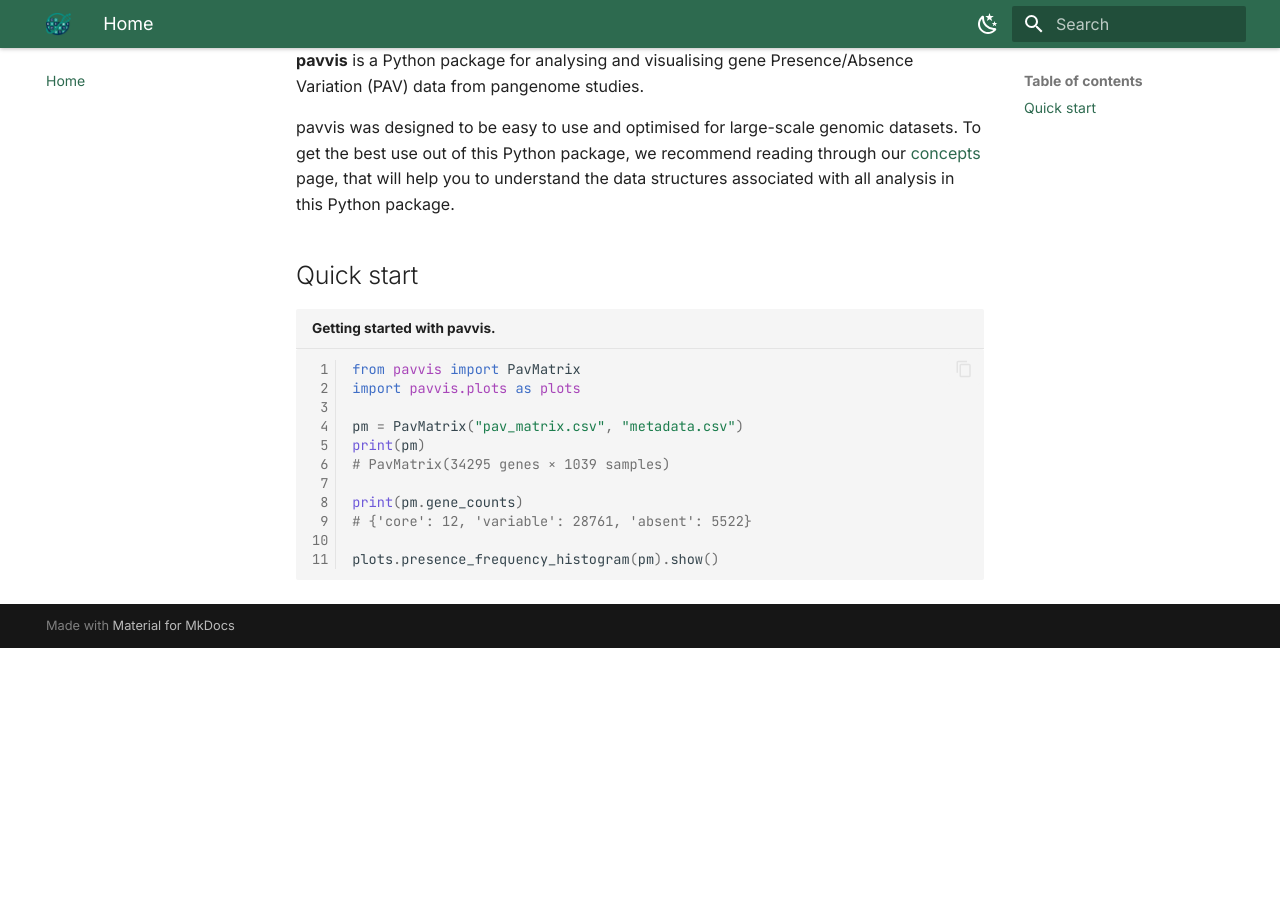
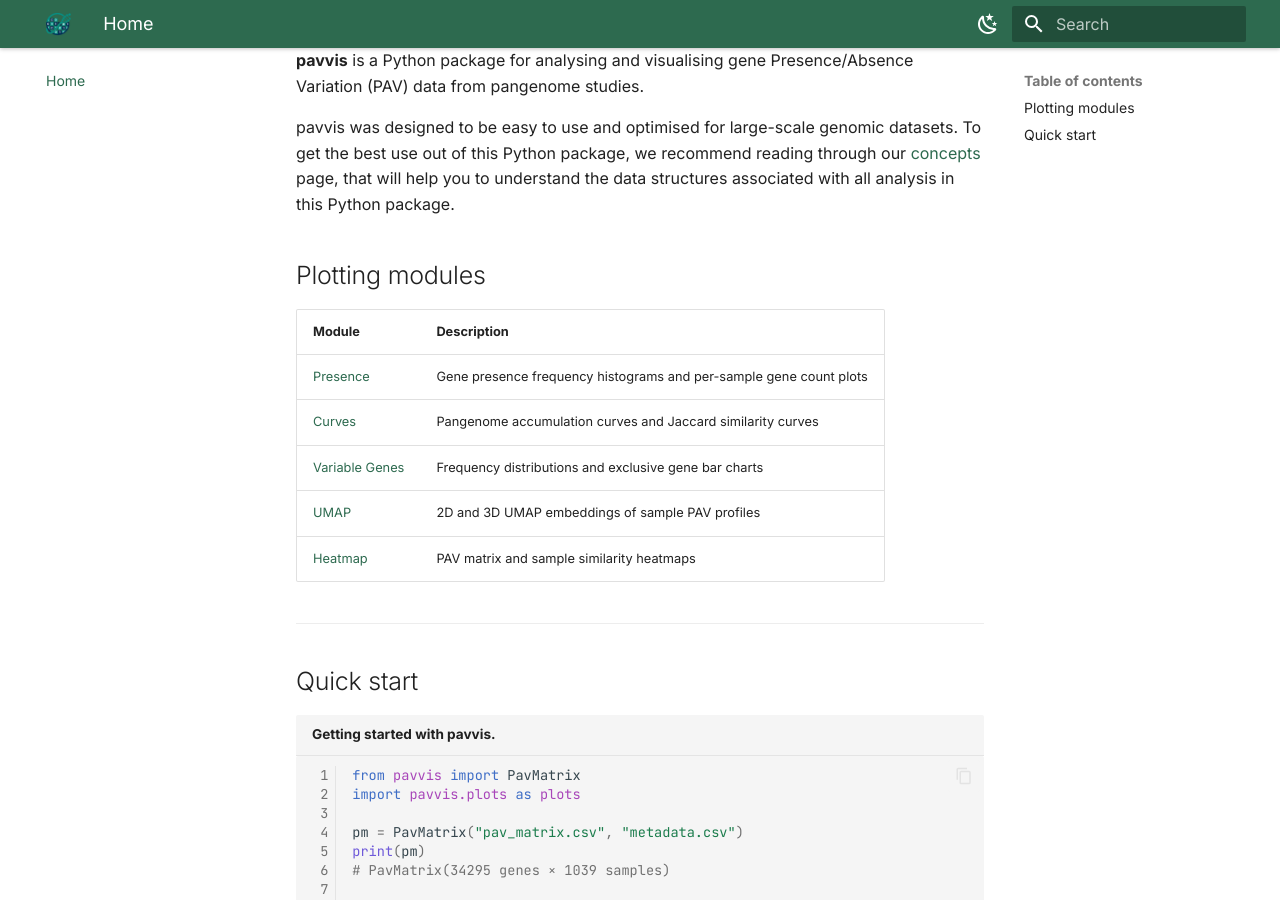
Before and after one commit to AppliedBioinformatics/pavvis, an MkDocs documentation site: the page built from docs/index.md, in a window 1280 px wide and 900 px high, scrolled down 481 px. Built offline with MkDocs 1.6.1 and Material for MkDocs 9.7.7, drawn with Linux system fonts in a browser that asks for light colours; before the commit the page ends 1129 px from its top, so only the background shows below that.

Commit message:
Update to homepage

```diff
--- a/docs/index.md
+++ b/docs/index.md
@@ -5,6 +5,18 @@
 pavvis was designed to be easy to use and optimised for large-scale genomic datasets. To get the best use out of this
 Python package, we recommend reading through our [concepts](concepts.md) page, that will help you to understand the data structures
 associated with all analysis in this Python package.
+
+## Plotting modules
+
+| Module | Description |
+|---|---|
+| [Presence](api/plots/presence.md) | Gene presence frequency histograms and per-sample gene count plots |
+| [Curves](api/plots/curves.md) | Pangenome accumulation curves and Jaccard similarity curves |
+| [Variable Genes](api/plots/variable_genes.md) | Frequency distributions and exclusive gene bar charts |
+| [UMAP](api/plots/umap.md) | 2D and 3D UMAP embeddings of sample PAV profiles |
+| [Heatmap](api/plots/heatmap.md) | PAV matrix and sample similarity heatmaps |
+
+---
 
 ## Quick start
 
--- a/mkdocs.yml
+++ b/mkdocs.yml
@@ -1,5 +1,6 @@
 # yaml-language-server: $schema=https://squidfunk.github.io/mkdocs-material/schema.json
 site_name: pavvis
+site_url: https://appliedbioinformatics.github.io/pavvis/
 site_description: Visualisation tools for gene Presence/Absence Variation (PAV) matrix data
 
 theme:
```
Also changed, not shown: README.md (+2 -2 lines).
